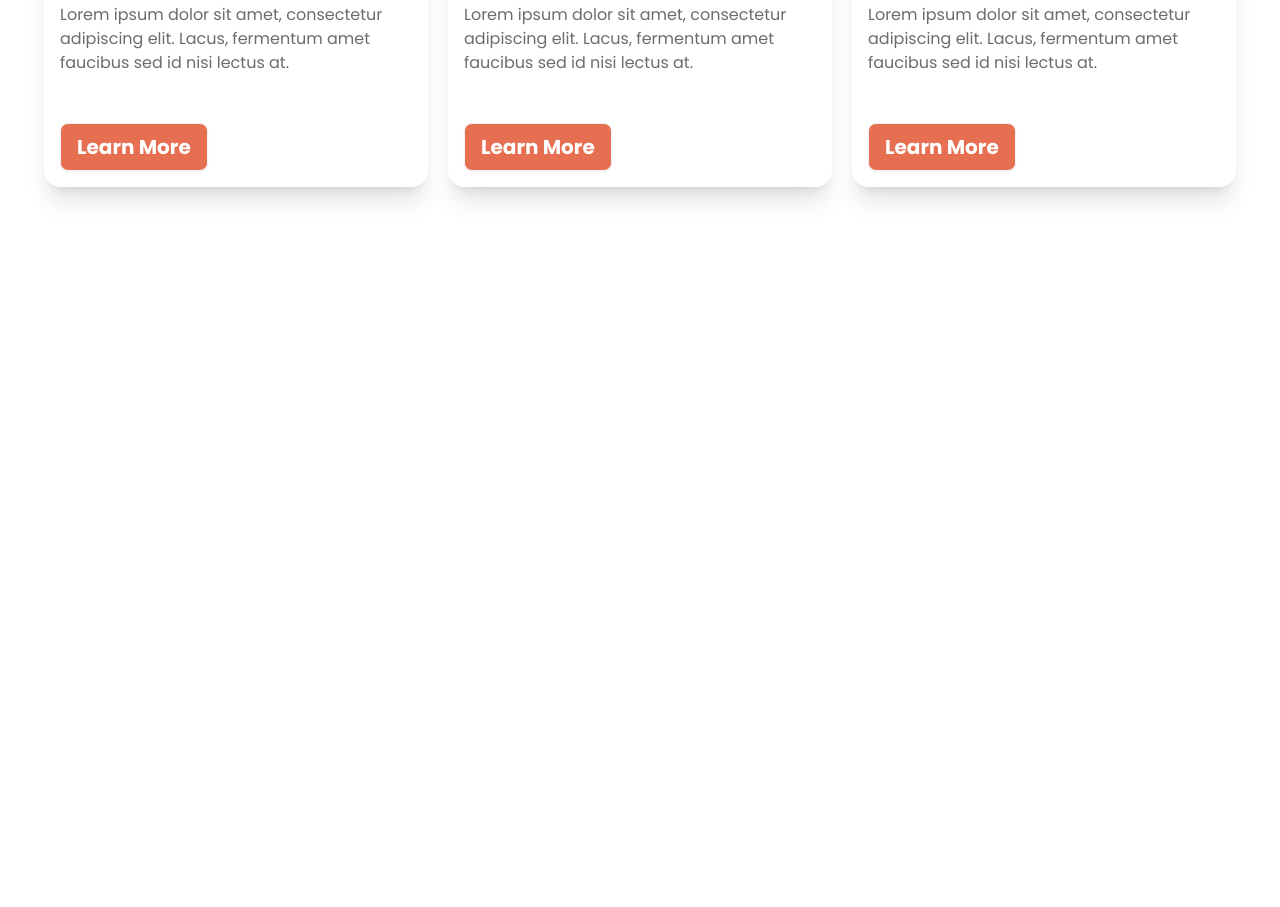
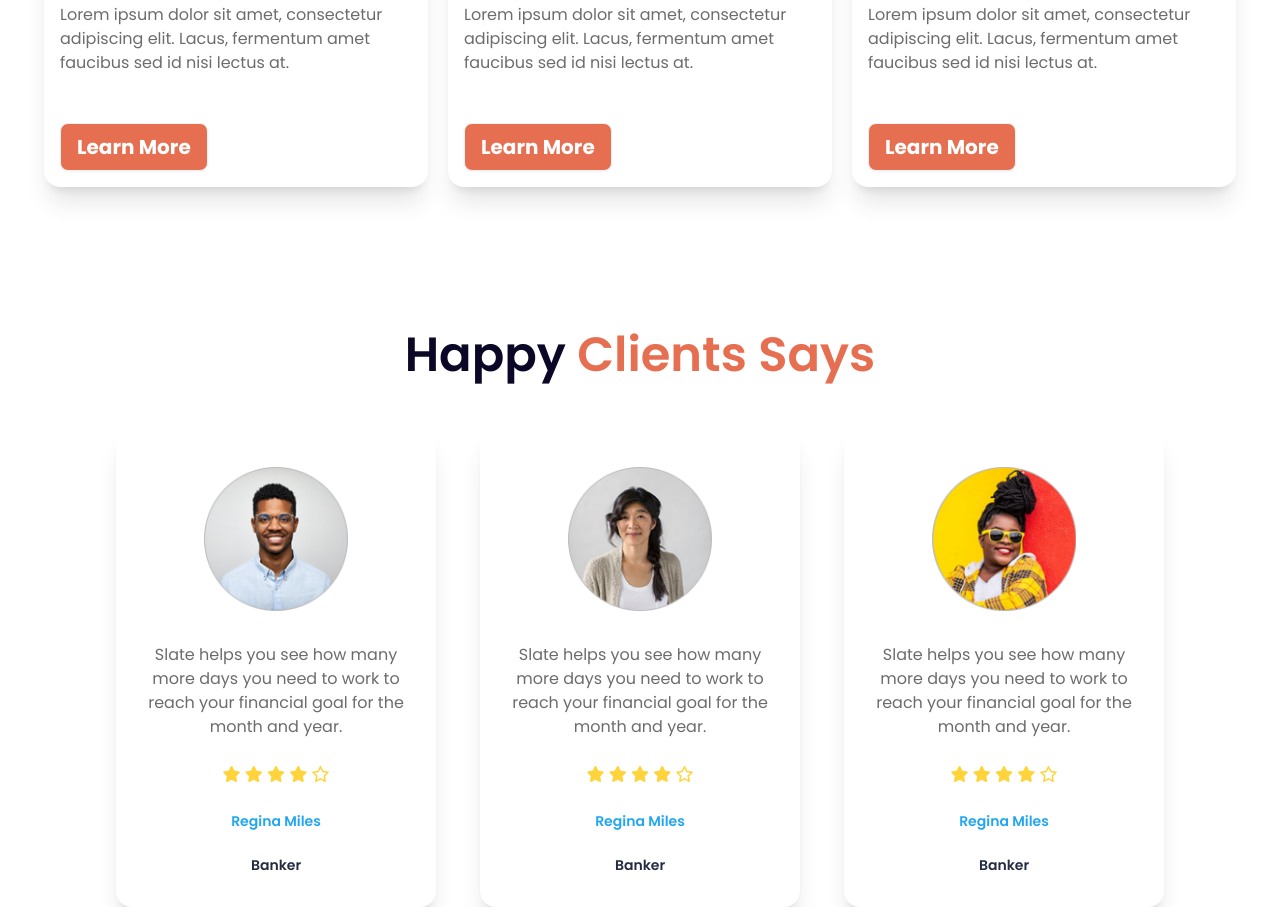
Before and after one commit to salmanfxrsi/biker-zone-with-daisyUI, a plain HTML site: page index.html in a window 1280 px wide. Shown: the part 1420-2327 px from the top of the page. Before the commit the page ends 1751 px from the top, so only its background shows below. Drawn offline with nearby package versions, Linux system fonts and the light colour scheme.

Commit message:
Added Happy Clients Says Section!

```diff
--- a/index.html
+++ b/index.html
@@ -4,6 +4,8 @@
     <meta charset="UTF-8">
     <meta name="viewport" content="width=device-width, initial-scale=1.0">
     <title>Biker Zone</title>
+    <!-- Fontawesome Cdn -->
+    <script src="https://kit.fontawesome.com/a3229c07b2.js" crossorigin="anonymous"></script>
     <!-- Poppins Font -->
     <link rel="preconnect" href="https://fonts.googleapis.com">
     <link rel="preconnect" href="https://fonts.gstatic.com" crossorigin>
@@ -163,10 +165,10 @@
     </header>
 
     <!-- Main -->
-    <main class="container mx-auto my-36">
+    <main class="container mx-auto">
 
         <!-- Latest News Section -->
-        <section>
+        <section class="my-36">
             <p class="font-semibold text-5xl text-center mb-12">Latest News</p>
          <!-- Latest News Section Card Container -->
          <div class="flex flex-col lg:flex-row justify-center items-center gap-5">
@@ -212,6 +214,68 @@
          </div>
         </section>
 
+        <!-- Happy Clients Section -->
+        <section>
+            <h1 class="text-center font-semibold text-5xl text-[#0A0826] mb-12">Happy <span class="text-[#E76F51]">Clients Says</span></h1>
+            <!-- Review Container -->
+            <div class="flex flex-col lg:flex-row gap-11 justify-center items-center">
+                <!-- Review 1 -->
+                <div class="card bg-base-100 w-80 shadow-xl">
+                    <figure class="px-10 pt-10">
+                      <img class="w-36" src="./images/others/user-1.png" alt="">
+                    </figure>
+                    <div class="card-body items-center text-center">
+                      <p class="text-base text-[#6C6C6C]">Slate helps you see how many more days you need to work to reach your financial goal for the month and year.</p>
+                      <div class="mt-4">
+                        <i class="fa-solid fa-star" style="color: #FFD43B;"></i>
+                        <i class="fa-solid fa-star" style="color: #FFD43B;"></i>
+                        <i class="fa-solid fa-star" style="color: #FFD43B;"></i>
+                        <i class="fa-solid fa-star" style="color: #FFD43B;"></i>
+                        <i class="fa-regular fa-star" style="color: #FFD43B;"></i>
+                      </div>
+                      <p class="font-semibold text-sm text-[#23A6F0] mt-4">Regina Miles</p>
+                      <p class="font-semibold text-sm text-[#252B42] mt-4">Banker</p>
+                    </div>
+                  </div>
+                  <!-- Review 2 -->
+                <div class="card bg-base-100 w-80 shadow-xl">
+                    <figure class="px-10 pt-10">
+                      <img class="w-36" src="./images/others/user-2.png" alt="">
+                    </figure>
+                    <div class="card-body items-center text-center">
+                      <p class="text-base text-[#6C6C6C]">Slate helps you see how many more days you need to work to reach your financial goal for the month and year.</p>
+                      <div class="mt-4">
+                        <i class="fa-solid fa-star" style="color: #FFD43B;"></i>
+                        <i class="fa-solid fa-star" style="color: #FFD43B;"></i>
+                        <i class="fa-solid fa-star" style="color: #FFD43B;"></i>
+                        <i class="fa-solid fa-star" style="color: #FFD43B;"></i>
+                        <i class="fa-regular fa-star" style="color: #FFD43B;"></i>
+                      </div>
+                      <p class="font-semibold text-sm text-[#23A6F0] mt-4">Regina Miles</p>
+                      <p class="font-semibold text-sm text-[#252B42] mt-4">Banker</p>
+                    </div>
+                  </div>
+                  <!-- Review 3 -->
+                <div class="card bg-base-100 w-80 shadow-xl">
+                    <figure class="px-10 pt-10">
+                      <img class="w-36" src="./images/others/user-3.png" alt="">
+                    </figure>
+                    <div class="card-body items-center text-center">
+                      <p class="text-base text-[#6C6C6C]">Slate helps you see how many more days you need to work to reach your financial goal for the month and year.</p>
+                      <div class="mt-4">
+                        <i class="fa-solid fa-star" style="color: #FFD43B;"></i>
+                        <i class="fa-solid fa-star" style="color: #FFD43B;"></i>
+                        <i class="fa-solid fa-star" style="color: #FFD43B;"></i>
+                        <i class="fa-solid fa-star" style="color: #FFD43B;"></i>
+                        <i class="fa-regular fa-star" style="color: #FFD43B;"></i>
+                      </div>
+                      <p class="font-semibold text-sm text-[#23A6F0] mt-4">Regina Miles</p>
+                      <p class="font-semibold text-sm text-[#252B42] mt-4">Banker</p>
+                    </div>
+                  </div>
+            </div>
+        </section>
+
     </main>
 
     <!-- Footer -->
```
